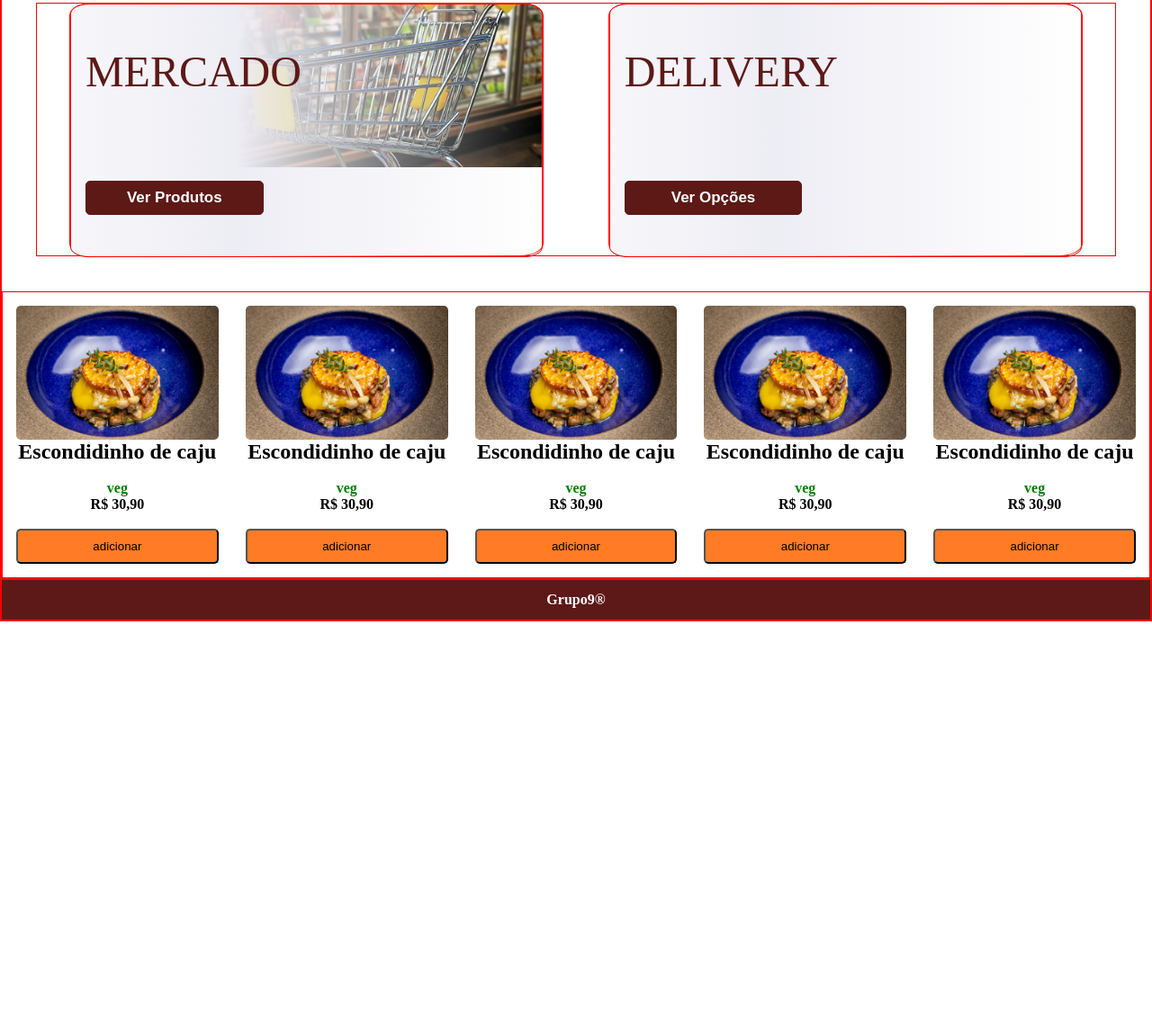
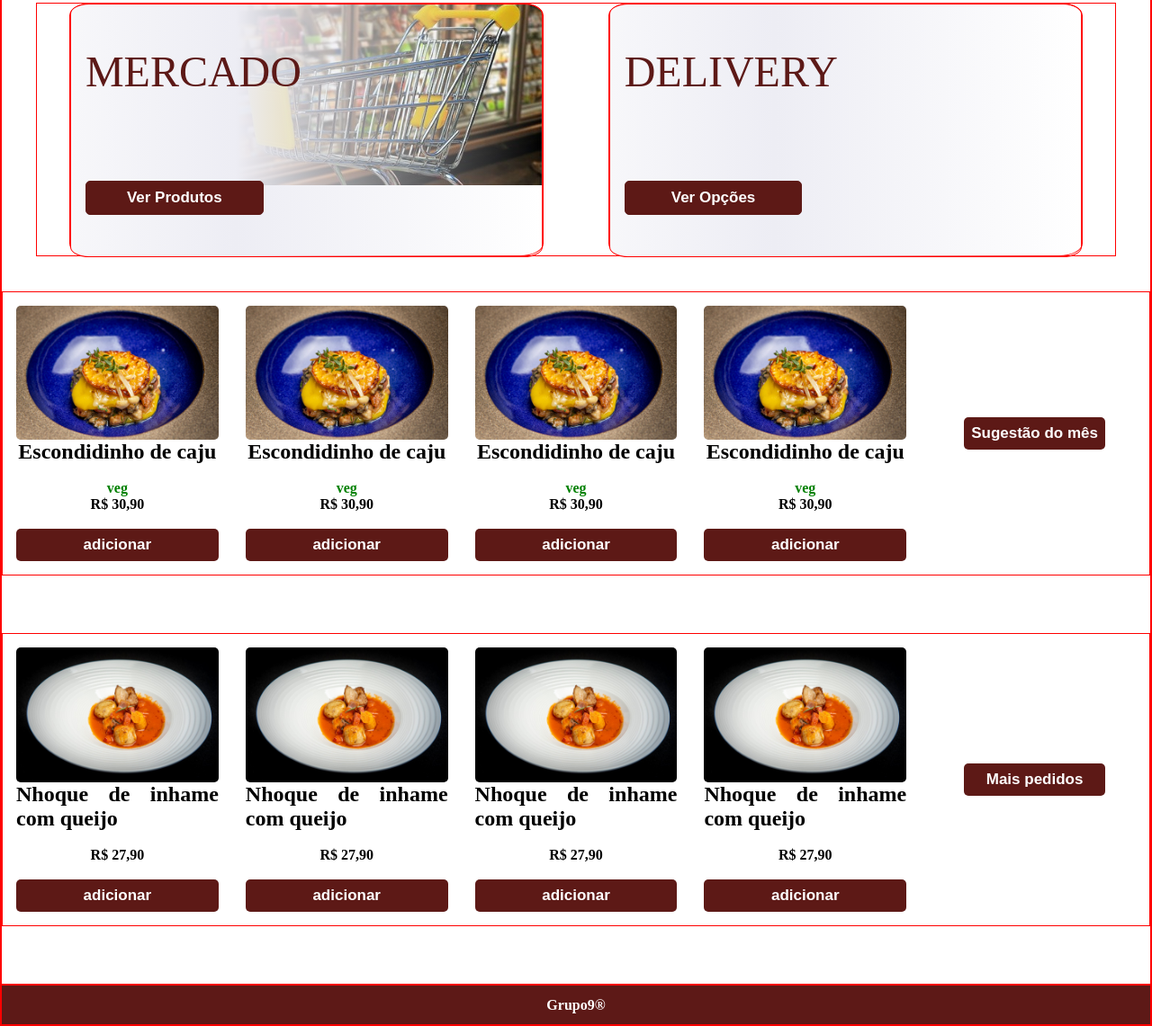
Before and after one commit to future4code/Carver-landing-page9, a plain HTML site: page index.html in a window 1280 px wide. Shown: the part 599-1740 px from the top of the page at 90% size. Before the commit the page ends 1290 px from the top, so only its background shows below. Drawn offline with Linux system fonts and the light colour scheme.

Commit message:
Adcionado mais duas seções no site

```diff
--- a/index.html
+++ b/index.html
@@ -60,7 +60,7 @@
         </section>
         <input type="checkbox" name="" id="catVegano">
 
-        <section class="destaquesVeganos">
+        <section class="destaquesMes">
             <div class="card-produtos">
                 <img class="img-card" src="img/escondidinho.jpg" alt="prato de comida">
                 <h2>Escondidinho de caju</h2><br>
@@ -90,15 +90,42 @@
                 <button class="botao">adicionar</button>
             </div>
             <div class="card-produtos">
-                <img class="img-card" src="img/escondidinho.jpg" alt="prato de comida">
-                <h2>Escondidinho de caju</h2><br>
-                <p class="veg"> <b>veg</b></p>
-                <p class="preco"><b>R$ 30,90</b></p><br>
-                <button class="botao">adicionar</button>
+                <button class="botao botaoMais">Sugestão do mês</button>
             </div>
         </section>
 
-        <input type="checkbox" name="" id="catVegetariano">
+        <section class="destaquesMes">
+            <div class="card-produtos">
+                <img class="img-card" src="img/inhoque.jpg" alt="prato de comida">
+                <h2>Nhoque de inhame com queijo</h2><br>
+                <p class="preco"><b>R$ 27,90</b></p><br>
+                <button class="botao">adicionar</button>
+            </div>
+            <div class="card-produtos">
+                <img class="img-card" src="img/inhoque.jpg" alt="prato de comida">
+                <h2>Nhoque de inhame com queijo</h2><br>
+                <p class="preco"><b>R$ 27,90</b></p><br>
+                <button class="botao">adicionar</button>
+            </div>
+            <div class="card-produtos">
+                <img class="img-card" src="img/inhoque.jpg" alt="prato de comida">
+                <h2>Nhoque de inhame com queijo</h2><br>
+                <p class="preco"><b>R$ 27,90</b></p><br>
+                <button class="botao">adicionar</button>
+            </div>
+            <div class="card-produtos">
+                <img class="img-card" src="img/inhoque.jpg" alt="prato de comida">
+                <h2>Nhoque de inhame com queijo</h2><br>
+                <p class="preco"><b>R$ 27,90</b></p><br>
+                <button class="botao">adicionar</button>
+            </div>
+
+            <div class="card-produtos">
+                <button class="botao botaoMais">Mais pedidos</button>
+            </div>
+        </section>
+
+        <!--<input type="checkbox" name="" id="catVegetariano">
         <section class="destaquesVegetariano">
             <div class="card-produtos">
                 <img class="img-card" src="img/inhoque.jpg" alt="prato de comida">
@@ -340,7 +367,7 @@
                 <p class="preco"><b>R$ 32,90</b></p><br>
                 <button class="botao">adicionar</button>
             </div>
-        </section>
+        </section>-->
     </main>
 
     <footer>
--- a/paginaPrincipal.css
+++ b/paginaPrincipal.css
@@ -14,8 +14,7 @@
     align-items: center;
     justify-content: space-evenly;
     width: 100%;
-
-    background: rgb(247,247,250);
+    color: #5d1917;
     background: linear-gradient(
 90deg, rgba(247,247,250,0) 0%, rgba(237,237,244,0.5) 33%, rgba(253,255,255,1) 100%);
 }
@@ -31,7 +30,8 @@
     width: 150px;
     padding: 4%;
     background-color: transparent;
-    border: 1px solid;
+    border: 1px solid #5d1917;
+    color: #5d1917;
     cursor: pointer;
 }
 
@@ -115,7 +115,7 @@
 
 #catMercado{
     background-image: url(img/mercado.jpg);
-    background-position-y: -120px;
+    background-position-y: -100px;
 }
 
 #lowCarb{
@@ -144,7 +144,7 @@
     width: 20%;
     display: flex;
     flex-direction: column;
-    justify-content: space-between;
+    justify-content: center;
     align-items: center;
     text-align: justify;
     border: 15px solid transparent;
@@ -164,14 +164,22 @@
 }
 
 .botao{
-    padding: 10px;
+    padding: 8px;
     width: 100%;
-    background: #ff7b26;
     border-radius: 5px;
+
+    background-color: #5D1916;
+    color: #fff;
+    font-size: 17px;
+    font-weight: bold;
+    border: none;
 }
 .botao:hover{
-    background: #9c4003;
     cursor: pointer;
+}
+
+.botaoMais{
+    width: 70%;
 }
 
 /*fim*/
@@ -186,8 +194,9 @@ input[type="checkbox"]{
     justify-content: space-between;
 }
 
-.destaquesVeganos{
+.destaquesMes{
     display: flex;
     flex-direction: row;
     justify-content: space-between;
+    margin-bottom: 5%;
 }
--- a/style.css
+++ b/style.css
@@ -66,6 +66,10 @@ header img{
     margin-right: 2%;
 }
 
+.menu ul a li{
+    color: #5D1917;
+}
+
 main{
     min-height: 100vh;
 }
```
